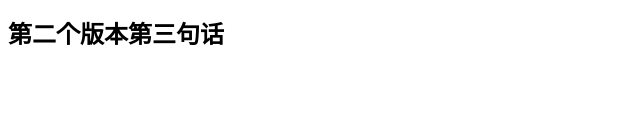
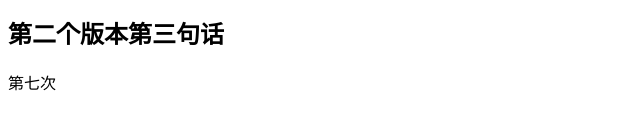
Before and after one commit to jinchangmingddd/jcm, a plain HTML site: page index.html in a window 1280 px wide. Shown: the part 184-314 px from the top of the page, 0-640 px from the left. Drawn offline with Linux system fonts and the light colour scheme.

Commit message:
第七次

```diff
--- a/index.html
+++ b/index.html
@@ -10,5 +10,7 @@
     <h2>第二个版本</h2>
     <h2>第二个版本第二句话</h1>
     <h2>第二个版本第三句话</h1>
+
+    <header>第七次</header>
 </body>
 </html>
```
